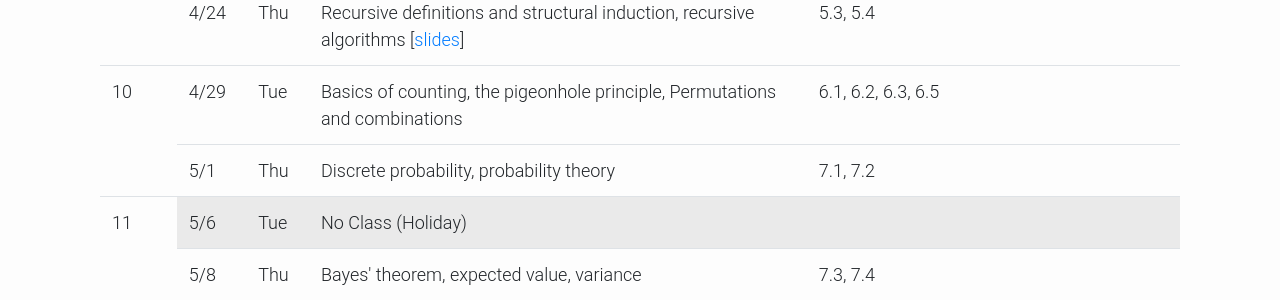
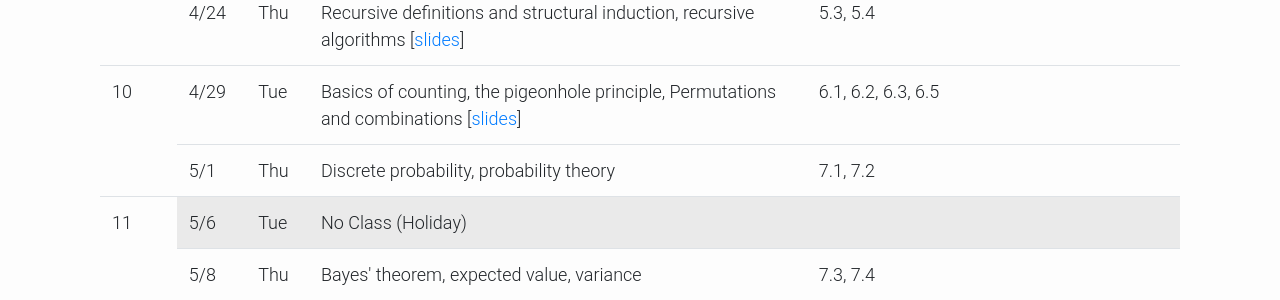
Before and after one commit to kaist-ee213/kaist-ee213.github.io, a Jekyll site: the page built from index.html, in a window 1280 px wide and 900 px high, scrolled down 2085 px. Shown: the part 179-479 px from the top of the window. Built offline with Jekyll 4.4.1, drawn with Linux system fonts in a browser that asks for light colours; the list of posts is cut into pages by our own code.

Commit message:
upload slide 15

```diff
--- a/index.html
+++ b/index.html
@@ -270,7 +270,7 @@ Much of the basic discrete mathematical tools useful in electrical and computer
             <td rowspan="2">10</td>
             <td>4/29</td>
             <td>Tue</td>
-            <td>Basics of counting, the pigeonhole principle, Permutations and combinations</td>
+            <td>Basics of counting, the pigeonhole principle, Permutations and combinations [<a href="https://drive.google.com/file/d/1RR2G9LmfSC9zEwXki37556iiVI13_rLo/view?usp=sharing" target="_blank">slides</a>]</td>
             <td>6.1, 6.2, 6.3, 6.5</td>
             <td></td>
         </tr>
```
